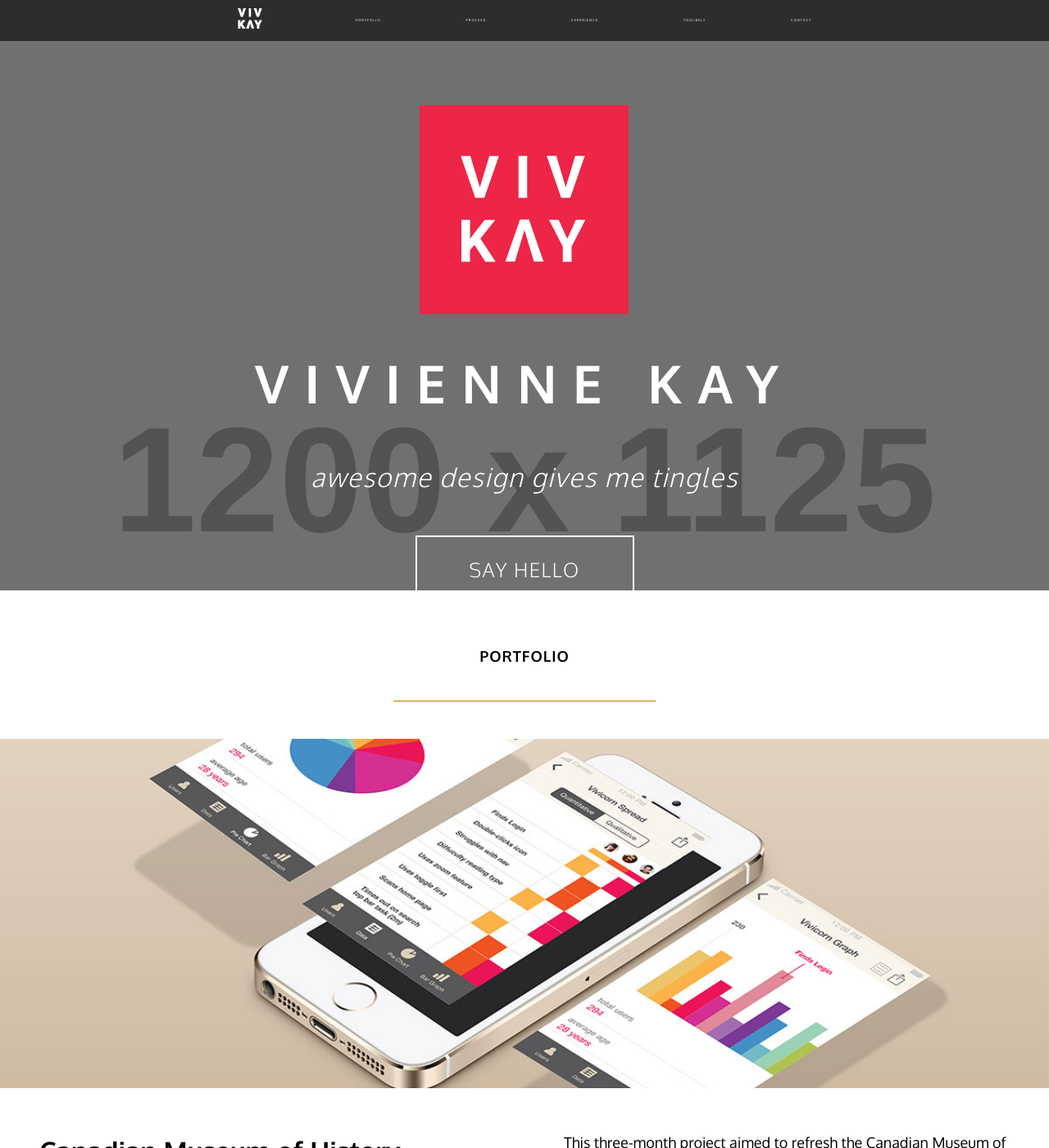
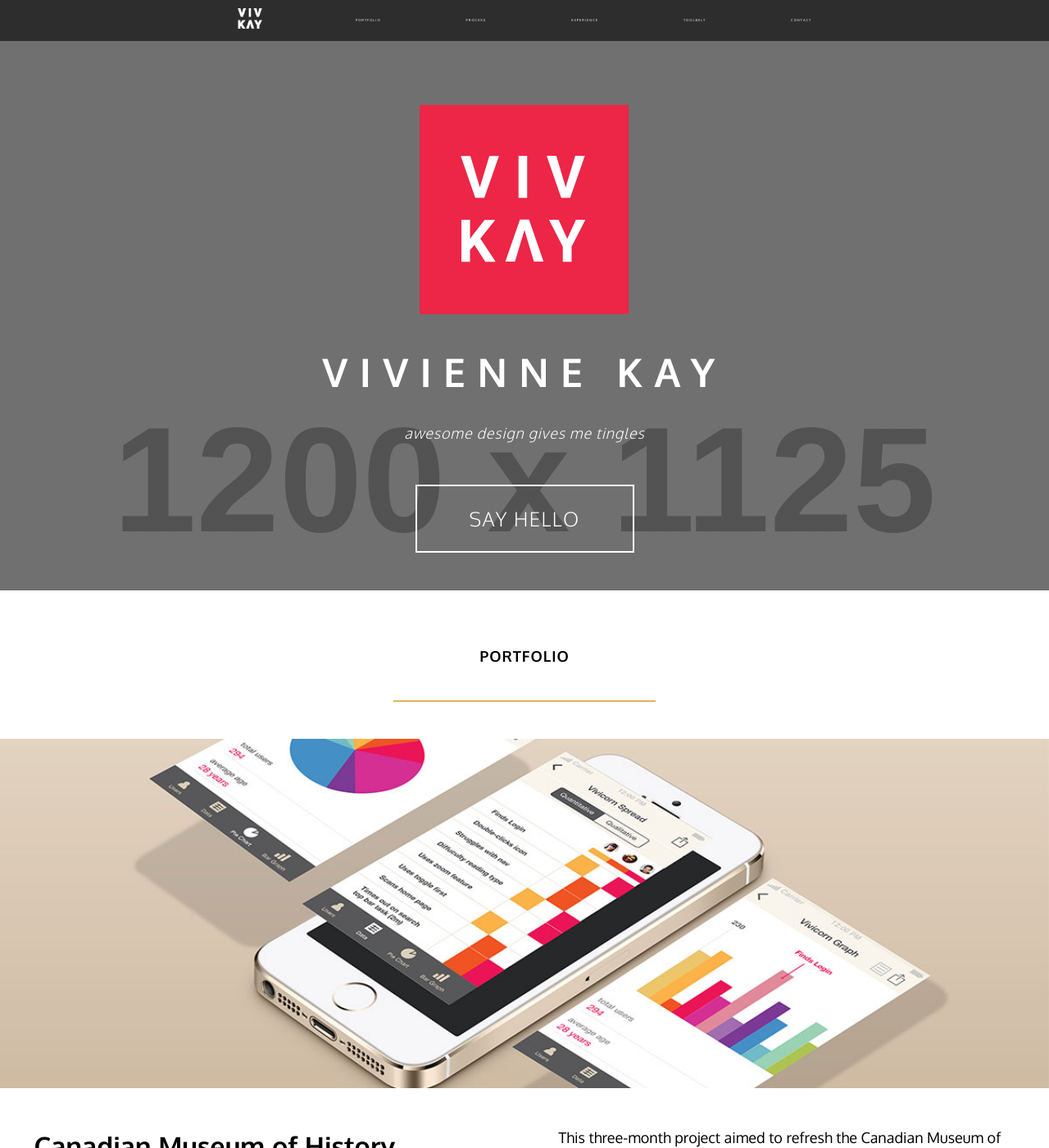
Before and after one commit to vivkay/portfolio-new, a Jekyll site: the page built from index.html, in a window 1280 px wide and 1400 px high. Shown: the whole window at 82% size. Built offline with Jekyll 4.4.1, drawn with Linux system fonts in a browser that asks for light colours; Markdown is read by kramdown in place of the engine named in the settings.

Commit message:
changes island padding

```diff
--- a/_includes/sitemap-entry.xml
+++ b/_includes/sitemap-entry.xml
@@ -1,5 +1,5 @@
 <url>
-    <loc>https://vivkay.com/{{site.baseurl}}{{include.entry.url}}</loc>
+    <loc>http://vivkay.com{{site.baseurl}}{{include.entry.url}}</loc>
     {% if include.entry.changefreq %}
         <changefreq>{{include.entry.changefreq}}</changefreq>
     {% endif %}
--- a/css/main.css
+++ b/css/main.css
@@ -60,7 +60,7 @@
 
 .hero-title {
     color: ffff;
-    font-size: 1.75em;
+    font-size: 1.25em;
     text-transform: uppercase;
     letter-spacing: 0.3em;
     margin-bottom: 0.375em;
@@ -270,6 +270,11 @@
 
 .wrapper-margin {
     margin: 0 5%;
+}
+
+body-wrapper {
+    max-width: 68em;
+    margin: 0, auto;
 }
 
 .quote {
@@ -641,10 +646,7 @@
     text-align: center;
     border-bottom: 2px solid #F9F1E1;
     width: 90%;
-    height: 2rem;
-    margin-bottom: 4rem;
     display: block;
-    padding: 2rem;
 }
 
 .divider-gold {
@@ -676,11 +678,20 @@
     padding-bottom: 5px;
 }
 
+.jump-wrapper {
+    position: relative;
+}
+
+.jump-target {
+    position: absolute;
+    top: -125px;
+}
+
 /* this is s size */
 @media only screen and (min-width: 25em) {
 
     .hero-title {
-        margin-top: 8%;
+        margin-top: 4%;
     }
 
     .island-flex {
@@ -741,7 +752,6 @@
     .hero-tag {
         font-size: 1.0125em;
         margin-top: 1.25em;
-
     }
 
     .btn-cta {
@@ -767,6 +777,15 @@
 
         .flex {
         margin-left: 2rem;
+    }
+
+    .divider {
+        text-align: center;
+        border-bottom: 2px solid #F9F1E1;
+        width: 90%;
+        margin-bottom: 4rem;
+        display: block;
+        padding: 2rem;
     }
 
 
@@ -873,11 +892,12 @@
     }
 
     .hero-title {
-        font-size: 4rem;
+        font-size: 3rem;
     }
 
     .hero-tag {
-        font-size: 2rem;
+        font-size: 1.125em;
+        margin-top: 1.25em;
     }
 
     .section-header {
--- a/css/typography.css
+++ b/css/typography.css
@@ -178,6 +178,20 @@
   padding: 0.3250rem;
 }
 
+/* island padding that changes with media-queries */
+
+.island-flex-top {
+    padding-top: 1rem;
+    padding-left: 1rem;
+    padding-right: 1rem;
+}
+
+.island-flex-bottom {
+    padding-bottom: 1rem;
+    padding-left: 1rem;
+    padding-right: 1rem;
+}
+
 .gutter {
   padding-left: 1.3rem;
   padding-right: 1.3rem;
@@ -215,6 +229,14 @@
 blockquote, details, hr,
 fieldset, pre, table {
   margin: 0 0 1.4rem;
+}
+
+.island-flex-top {
+   padding: 2.6000rem;
+}
+
+.island-flex-bottom {
+   padding: 2.6000rem;
 }
 
 .yotta {
@@ -385,7 +407,6 @@
 .pad-t-flex {
     padding-top: 2rem;
 }
-
 
 html {
   font-size: 120%;
@@ -713,4 +734,5 @@
     padding: 2rem 25%;
 }
 
+
 }
--- a/index.html
+++ b/index.html
@@ -15,7 +15,8 @@
 
 <main role="main" id="main">
 
-<section id="portfolio">
+<section class="jump-wrapper">
+    <div class="jump-target" id="portfolio"></div>
     <h2 class="section-header">Portfolio</h2>
     <div class="grid">
         {% for project in site.categories.portfolio %}
@@ -29,13 +30,13 @@
                 </ul>
             </div>
         </div>
-        <div class="grid">
-            <div class="unit unit-s-1 unit-m-1-2 unit-l-1-2 unit-xl-1-2 island-2">
+        <div class="grid body-wrapper">
+            <div class="unit unit-s-1 unit-m-1-2 unit-l-1-2 unit-xl-1-2 island-flex-top">
                 <h1 class="zetta"> {{ project.client }} </h1>
                 <h3> {{ project.title }} </h3>
                 <p class="note">{{ project.note }}</p>
             </div>
-            <div class="unit unit-s-1 unit-m-1-2 unit-l-1-2 unit-xl-1-2 island-2">
+            <div class="unit unit-s-1 unit-m-1-2 unit-l-1-2 unit-xl-1-2 island-flex-bottom">
                 <p class="mega">{{ project.summary }}</p>
                 <div class="align-right">
                 <a class="btn-gold-inverse" href="{{ site.baseurl }}/{{ project.link }}">view case-study</a>
```
